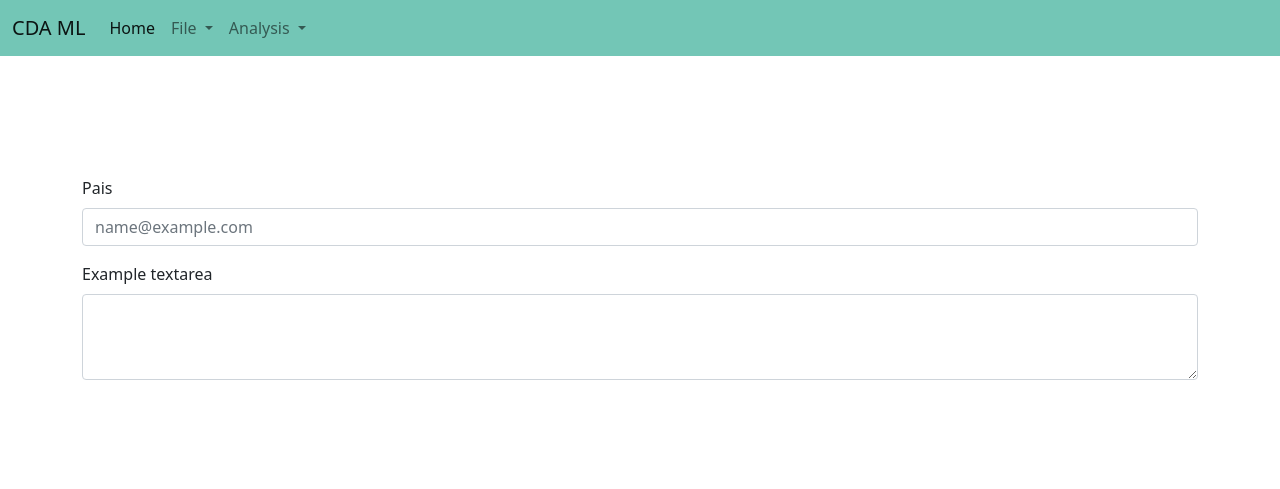
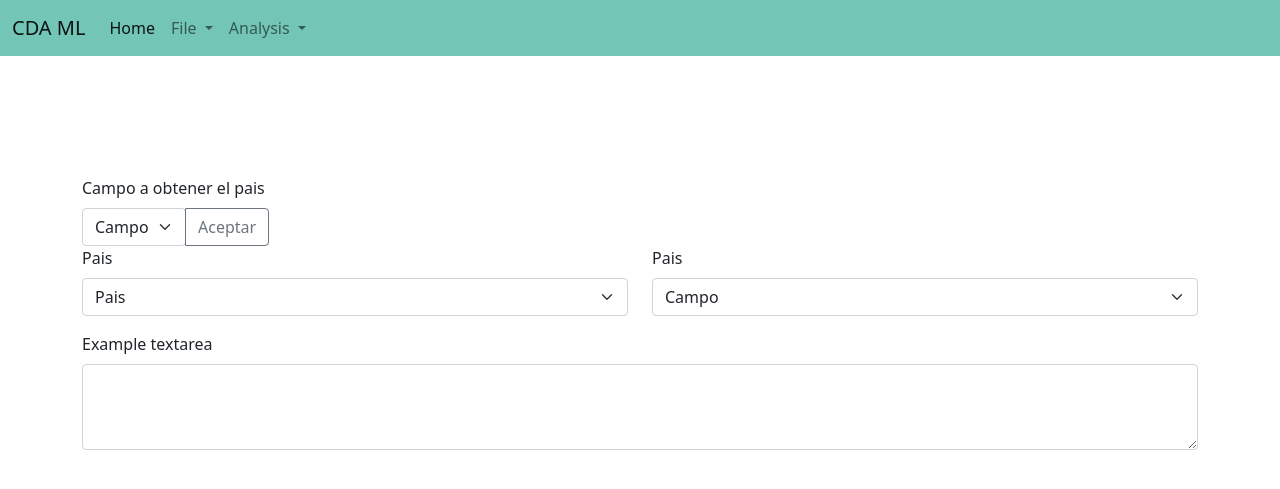
Before and after one commit to Hcastleon/OLC2_VCD_PY2, a Django app: page /funcion/fun_1 in a window 1280 px wide. Shown: the top 489 px of the page. Run offline with Django 4.2, Linux system fonts and the light colour scheme.

Commit message:
Tendencia y arreglo de front

```diff
--- a/home/templates/archivos.html
+++ b/home/templates/archivos.html
@@ -19,7 +19,7 @@
               </tr>
             </thead>
             <tbody>
-            {% for i in contenido %}
+            {% for i in contenido|slice:":60" %}
               <tr>
                {% for j in i.values %}
                 <td>{{j}}</td>
--- a/home/templates/funciones/Tendencia_infeccion.html
+++ b/home/templates/funciones/Tendencia_infeccion.html
@@ -1,8 +1,51 @@
 {% extends 'index.html'%}
 {% block funcion %}
 <div class="mb-3">
-    <label for="exampleFormControlInput1" class="form-label">Pais</label>
-    <input type="email" class="form-control" id="exampleFormControlInput1" placeholder="name@example.com">
+  <form action="" method="post" enctype="multipart/form-data">
+    {% csrf_token %}
+    <div class="row align-items-start">
+      <div class="col">
+        <label for="exampleFormControlInput1" class="form-label">Campo a obtener el pais</label>
+      </div>
+    </div>
+    <div class="row align-items-start">
+      <div class="col">
+        <div class="btn-group dropstart" role="group" aria-label="Button group with nested dropdown">
+        <select class="form-select" name="camposelect" aria-label="Pais">
+          <option selected>Campo</option>
+          {% for i in cabecera %}
+          <option value="{{i}}">{{i}}</option>
+          {% endfor %}
+        </select>
+        <button type="submit" class="btn btn-outline-secondary"> Aceptar </button>
+        </div>
+      </div>
+    </div>
+  </form>
+
+  <form action="" method="post" enctype="multipart/form-data">
+    {% csrf_token %}
+    <div class="row align-items-start">
+      <div class="col">
+        <label for="exampleFormControlInput1" class="form-label">Pais</label>
+        <select class="form-select" name="paisselect" aria-label="Pais">
+          <option selected>Pais</option>
+          {% for i in pais %}
+          <option value="{{i}}">{{i}}</option>
+          {% endfor %}
+        </select>
+      </div>
+      <div class="col">
+        <label for="exampleFormControlInput1" class="form-label">Pais</label>
+        <select class="form-select" name="tendenciaselect" aria-label="Pais">
+          <option selected>Campo</option>
+          {% for i in cabecera %}
+          <option value="{{i}}">{{i}}</option>
+          {% endfor %}
+        </select>
+      </div>
+    </div>
+  </form>
   </div>
   <div class="mb-3">
     <label for="exampleFormControlTextarea1" class="form-label">Example textarea</label>
--- a/home/views.py
+++ b/home/views.py
@@ -43,4 +43,24 @@ def archivo(request):
     return render(request,'archivos.html',{'titulo':nombrecito, 'cabecera': encabezados, 'contenido' : diccionario})
 #funciones
 def funcion_1(request):
-    return render(request,'funciones/Tendencia_infeccion.html')
+    seleccionados = []
+    if request.method == 'POST':
+        logger = logging.getLogger('degub')
+        logger.info(request.POST)
+        pais_select = request.POST.get('camposelect','')
+        pais = request.POST.get('paisselect','')
+        tenden = request.POST.get('tendenciaselect','')
+        if pais_select != '' :
+            for i in diccionario:
+                for j in i:
+                    if j == pais_select:
+                        if not(i[j] in seleccionados):
+                            seleccionados.append(i[j])
+            return render(request,'funciones/Tendencia_infeccion.html',{'cabecera':encabezados, 'pais': seleccionados})
+        else:
+            if pais != '' and tenden != '' :
+                print(pais)
+                print(tenden)
+
+    else:
+        return render(request,'funciones/Tendencia_infeccion.html',{'cabecera':encabezados})
```
Also changed, not shown: 2 other files.
